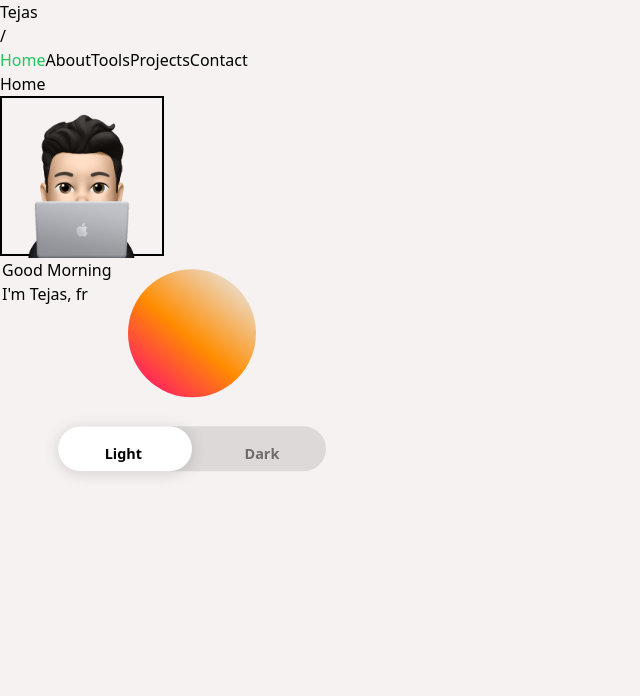
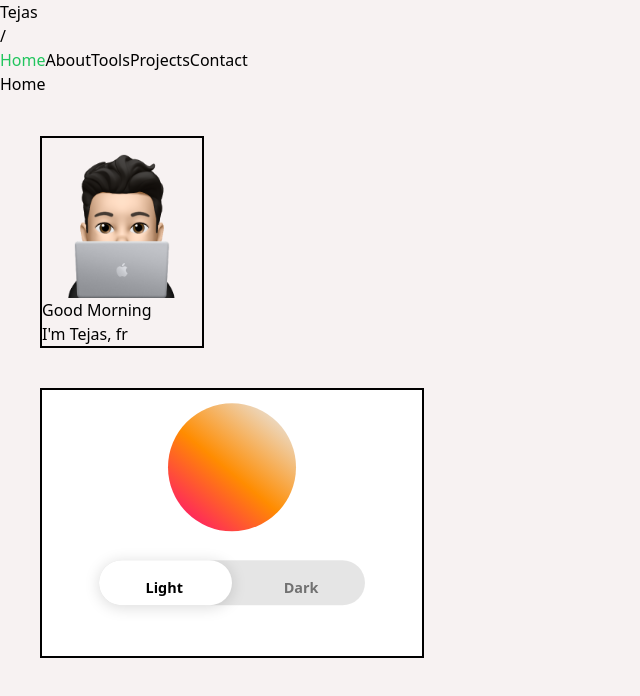
Before and after one commit to tejasnasa/portfolio-v2, a React (Vite) app: page / in a window 1280 px wide. Shown: the top 696 px of the page, without its empty margins (0-640 px from the left). Built offline with nearby package versions, Linux system fonts and the light colour scheme.

Commit message:
Fix dark mode button

```diff
--- a/src/App.tsx
+++ b/src/App.tsx
@@ -9,14 +9,23 @@ import Contact from "./pages/Contact";
 import About from "./pages/About";
 
 const App = () => {
-  const [theme, setTheme] = useState("light");
+  const [isDarkMode, setIsDarkMode] = useState(false);
   const [isLoading, setIsLoading] = useState(true);
 
-  const handleThemeChange = () => {
-    setTheme((theme) => {
-      if (theme === "light") {
-        return "dark";
-      } else return "light";
+  useEffect(() => {
+    const theme = localStorage.getItem("darkMode");
+    if (theme === null) {
+      localStorage.setItem("darkMode", "false");
+    } else {
+      setIsDarkMode(theme === "true");
+    }
+  });
+
+  const handleThemeSwitch = () => {
+    setIsDarkMode((prev) => {
+      const newTheme = !prev;
+      localStorage.setItem("darkMode", `${newTheme}`);
+      return newTheme;
     });
   };
 
@@ -31,12 +40,17 @@ const App = () => {
       {isLoading ? (
         <Loading />
       ) : (
-        <main className={theme === "dark" ? "dark" : undefined}>
+        <main className={isDarkMode ? "dark" : undefined}>
           <Navbar />
           <Routes>
             <Route
               path="/"
-              element={<Home onClick={handleThemeChange} />}
+              element={
+                <Home
+                  isDarkMode={isDarkMode}
+                  handleThemeSwitch={handleThemeSwitch}
+                />
+              }
             />
             <Route path="/projects" element={<Projects />} />
             <Route path="/tools" element={<Tools />} />
--- a/src/components/home/Bio.tsx
+++ b/src/components/home/Bio.tsx
@@ -27,7 +27,7 @@ const Bio = () => {
 
   return (
     <section
-      className="h-40 w-fit border-black border-2"
+      className="h-auto w-fit border-black border-2 overflow-hidden dark:border-white m-10"
       onMouseEnter={handleMouseEnter}
       onMouseLeave={handleMouseLeave}
     >
--- a/src/components/home/ThemeSwitch.tsx
+++ b/src/components/home/ThemeSwitch.tsx
@@ -1,16 +1,19 @@
 interface ThemeSwitchProps {
-  onClick: () => void;
+  isDarkMode: boolean;
+  handleThemeSwitch: () => void;
 }
 
-const ThemeSwitch = ({ onClick }: ThemeSwitchProps) => {
+const ThemeSwitch = ({ isDarkMode, handleThemeSwitch }: ThemeSwitchProps) => {
   return (
-    <div className="h-40 w-96">
+    <div className=" w-96 bg-white dark:bg-[#26242E] border-2 border-black dark:border-white m-10">
       <input
         id="switch"
         type="checkbox"
-        onChange={onClick}
+        checked={isDarkMode}
+        onChange={handleThemeSwitch}
+        className="hidden"
       />
-      <div className="app">
+      <div className="box">
         <div className="content">
           <div className="circle">
             <div className="crescent"></div>
@@ -20,7 +23,7 @@ const ThemeSwitch = ({ onClick }: ThemeSwitchProps) => {
             <div className="toggle"></div>
             <div className="names">
               <p className="light">Light</p>
-              <p className="dark">Dark</p>
+              <p className="dark22">Dark</p>
             </div>
           </label>
         </div>
--- a/src/index.css
+++ b/src/index.css
@@ -37,8 +37,7 @@
 }
 
 
-/* Middle */
-.content {
+ .content {
   display: -webkit-box;
   display: -ms-flexbox;
   display: flex;
@@ -150,8 +149,12 @@ label {
   user-select: none;
 }
 
-.dark {
+.dark22 {
   opacity: 0.5;
+}
+
+.box {
+  box-sizing: border-box;
 }
 
 .mark {
@@ -162,45 +165,38 @@ label {
 .time {
   color: black;
 }
-/* -------- Switch Styles ------------*/
-[type="checkbox"] {
-  display: none;
-}
-/* Toggle */
-[type="checkbox"]:checked + .app .toggle {
+[type="checkbox"]:checked + .box .toggle {
   -webkit-transform: translateX(100%);
   -ms-transform: translateX(100%);
   transform: translateX(100%);
   background-color: #34323d;
 }
 
-[type="checkbox"]:checked + .app .dark {
+[type="checkbox"]:checked + .box .dark22 {
   opacity: 1;
   color: white;
 }
 
-[type="checkbox"]:checked + .app .light {
+[type="checkbox"]:checked + .box .light {
   opacity: 1;
   color: white;
 }
-/* App */
-[type="checkbox"]:checked + .app .phone {
+[type="checkbox"]:checked + .box .phone {
   background-color: #26242e;
   color: white;
 }
-/* Circle */
-[type="checkbox"]:checked + .app .crescent {
+[type="checkbox"]:checked + .box .crescent {
   -webkit-transform: scale(1);
   -ms-transform: scale(1);
   transform: scale(1);
   background: #26242e;
 }
 
-[type="checkbox"]:checked + .app .circle {
+[type="checkbox"]:checked + .box .circle {
   background-position: 100% 100%;
 }
 
-[type="checkbox"]:checked + .app .main-circle {
+[type="checkbox"]:checked + .box .main-circle {
   background: linear-gradient(40deg, #8983f7, #a3dafb 70%);
 }
 
@@ -208,24 +204,23 @@ label {
   color: white;
 }
 
-[type="checkbox"]:checked + .app .body .phone .menu .time {
+[type="checkbox"]:checked + .box .body .phone .menu .time {
   color: white;
 }
 
-[type="checkbox"]:checked + .app .body .phone .menu .icons .network {
+[type="checkbox"]:checked + .box .body .phone .menu .icons .network {
   border-color: transparent transparent white transparent;
 }
 
-[type="checkbox"]:checked + .app .body .phone .menu .icons .battery {
+[type="checkbox"]:checked + .box .body .phone .menu .icons .battery {
   background-color: white;
 }
 
-[type="checkbox"]:checked + .app .body {
+[type="checkbox"]:checked + .box .body {
   border-radius: 40px;
 }
 
 .menu {
-  /*   background-color: blue; */
   font-size: 80%;
   opacity: 0.4;
   padding: 0.8rem 1.8rem;
--- a/src/pages/Home.tsx
+++ b/src/pages/Home.tsx
@@ -2,15 +2,19 @@ import Bio from "../components/home/Bio";
 import ThemeSwitch from "../components/home/ThemeSwitch";
 
 interface HomeProps {
-  onClick: () => void;
+  isDarkMode: boolean;
+  handleThemeSwitch: () => void;
 }
 
-const Home = ({ onClick }: HomeProps) => {
+const Home = ({ isDarkMode, handleThemeSwitch }: HomeProps) => {
   return (
-    <section className="dark:bg-black bg-[#F7F2F2] h-lvh dark:text-white">
+    <section className="dark:bg-[#1A1A1A] bg-[#F7F2F2] h-lvh dark:text-white">
       <h1>Home</h1>
       <Bio />
-      <ThemeSwitch onClick={onClick} />
+      <ThemeSwitch
+        isDarkMode={isDarkMode}
+        handleThemeSwitch={handleThemeSwitch}
+      />
     </section>
   );
 };
```
